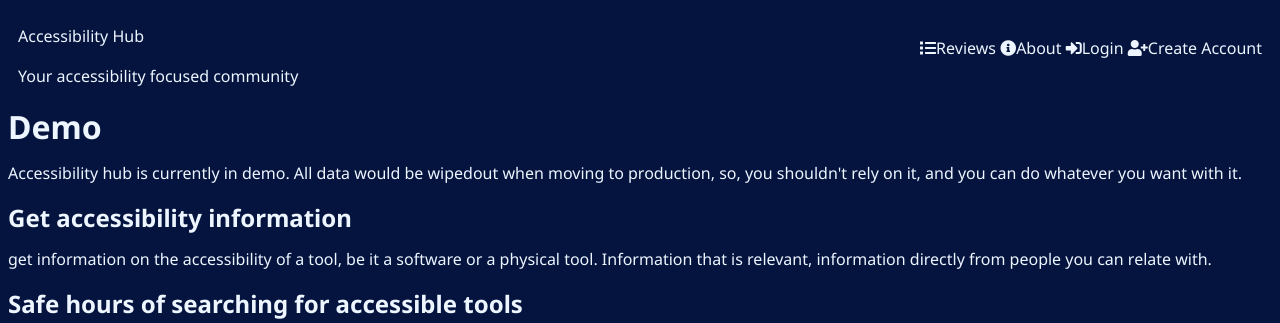
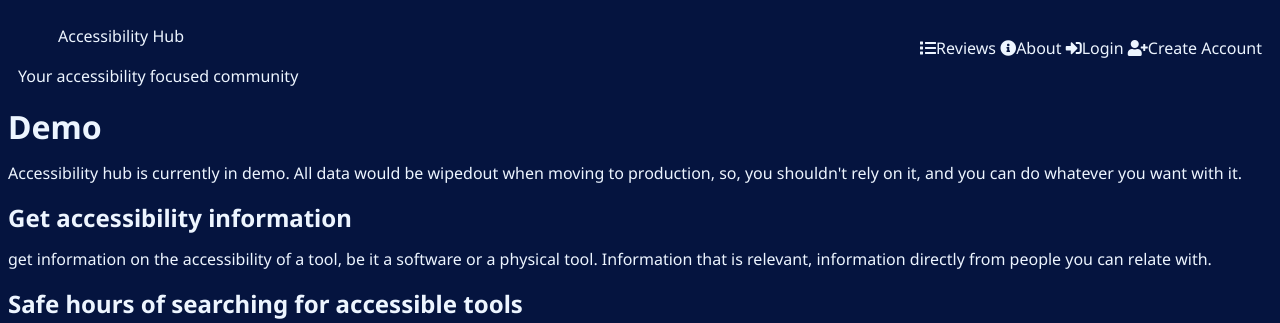
Before and after one commit to Arfs6/AccessibilityHub, a Django app: page / in a window 1280 px wide. Shown: the top 323 px of the page. Run offline with Django 4.2, Linux system fonts and the light colour scheme; some libraries are stand-ins or nearby versions.

Commit message:
move the site's name in the header a little to the right

```diff
--- a/src/accessibilityHub/core/static/core/base.css
+++ b/src/accessibilityHub/core/static/core/base.css
@@ -44,6 +44,10 @@ header .right {
 	order: 2;
 }
 
+header .left #site-name {
+	margin-left: 40px;
+}
+
 nav ul {
 	list-style: none;
 	padding: 0;
```
